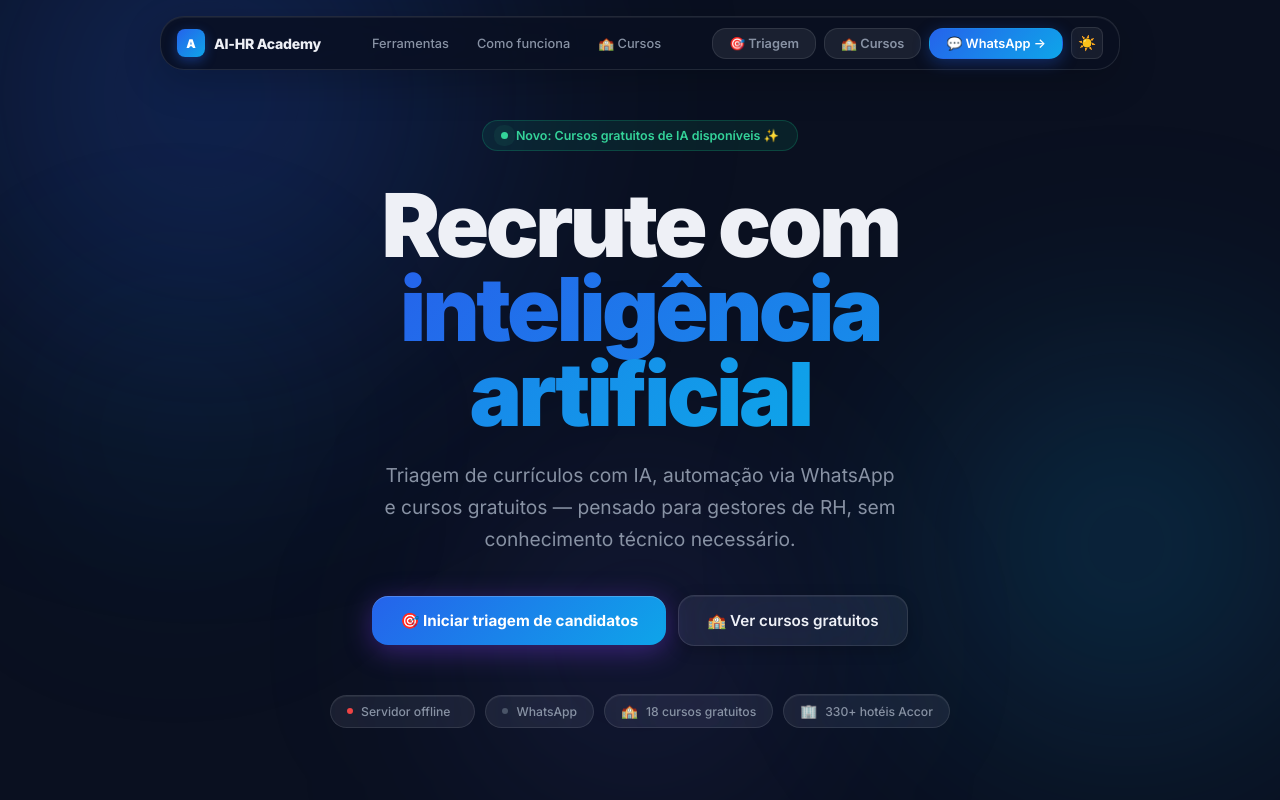
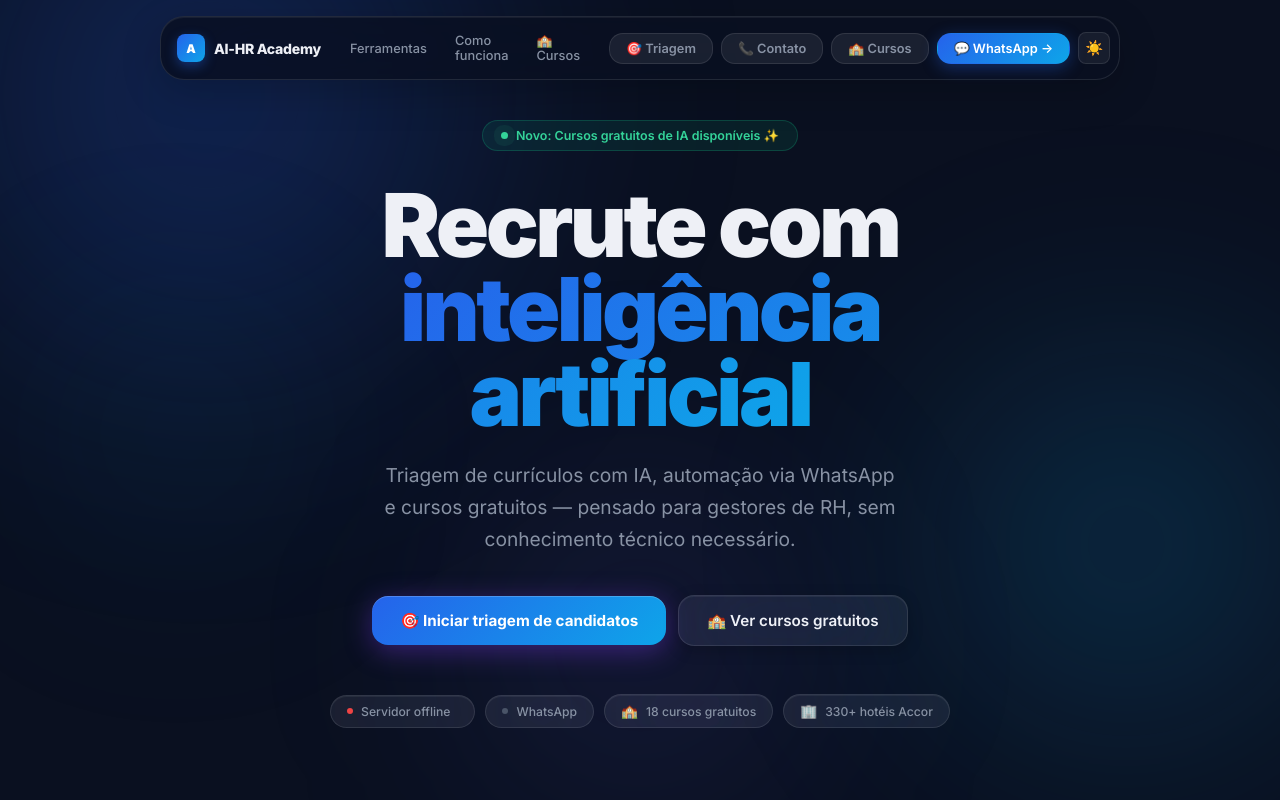
Before and after one commit to Nicks-png/ai-hr-academy, a website: page public/index.html in a window 1280 px wide. Shown: the top 800 px of the page. Drawn offline with Linux system fonts and the light colour scheme; no server answers.

Commit message:
fix: add Contato link to index.html nav
Co-Authored-By: Claude Sonnet 4.6 <noreply@anthropic.com>

```diff
--- a/public/index.html
+++ b/public/index.html
@@ -240,6 +240,7 @@
     </ul>
     <div class="nav-actions">
       <a href="triagem.html" class="btn-nav">&#127919; Triagem</a>
+      <a href="contato.html" class="btn-nav">&#128222; Contato</a>
       <a href="cursos.html"  class="btn-nav">&#127979; Cursos</a>
       <a href="whatsapp.html" class="btn-nav btn-nav-primary">&#128172; WhatsApp &#8594;</a>
       <button class="theme-toggle" id="themeToggle" title="Modo claro">&#9728;&#65039;</button>
```
